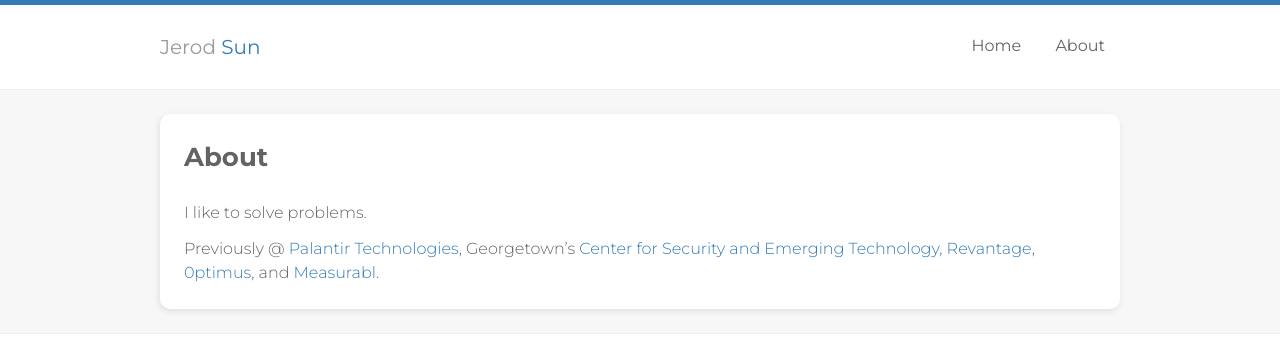
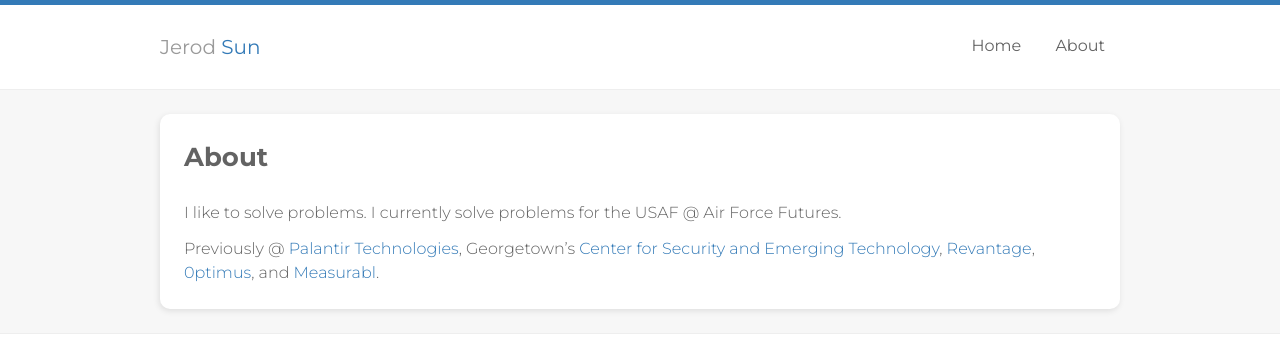
Before and after one commit to Jerodsun/Jerodsun.github.io, a plain HTML site: page about/index.html in a window 1280 px wide. Shown: the top 355 px of the page. Drawn offline with Linux system fonts and the light colour scheme; files whose address does not match are found by name.

Commit message:
Update index.html

```diff
--- a/about/index.html
+++ b/about/index.html
@@ -59,7 +59,7 @@
         </header>
 
         <div class="post-content">
-          <p>I like to solve problems.</p>
+          <p>I like to solve problems. I currently solve problems for the USAF @ Air Force Futures.</p>
 
           <p>Previously @ <a href="https://palantir.com/">Palantir Technologies</a>, Georgetown’s <a
               href="http://cset.georgetown.edu">Center for Security and Emerging Technology</a>, <a
```
